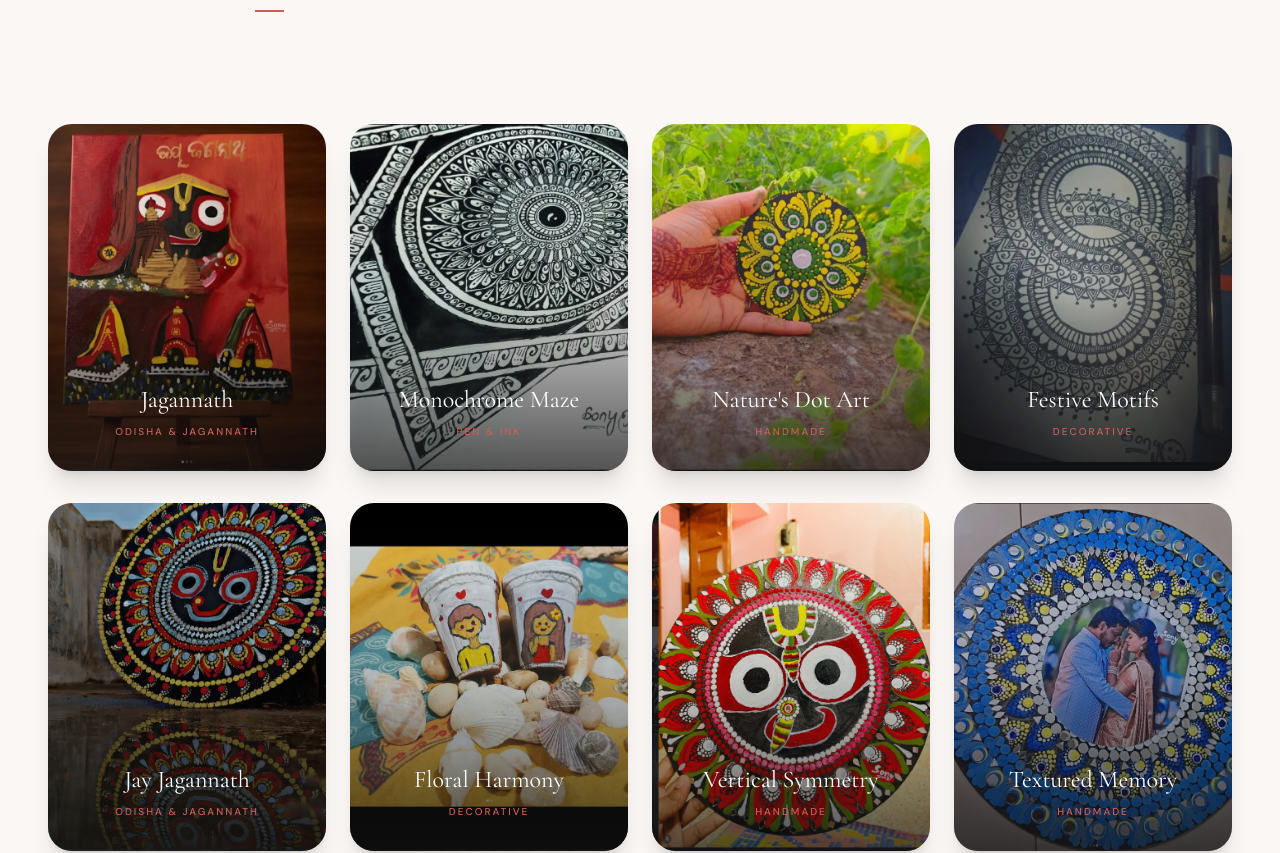
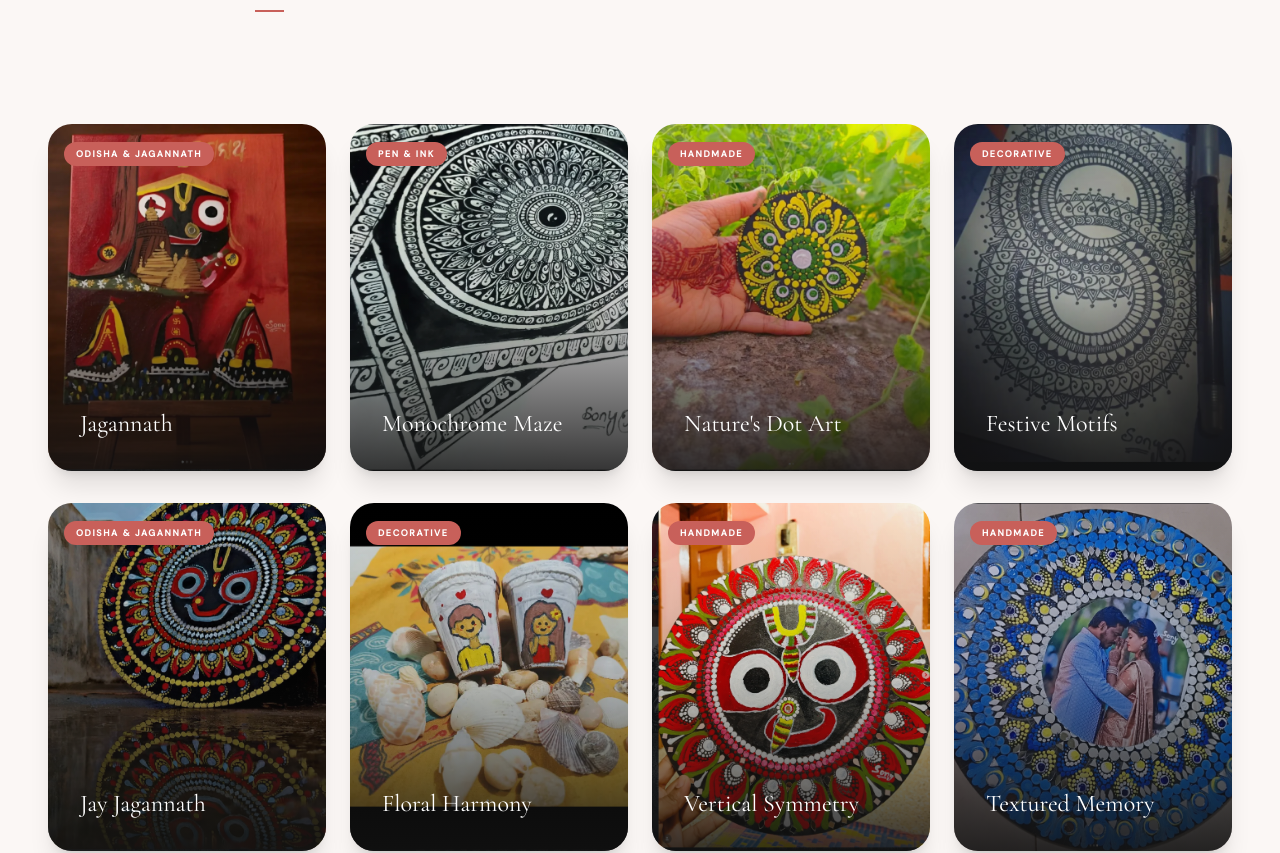
Before and after one commit to subhasreebuilds/artDairies, a Next.js app: page /gallery in a window 1280 px wide. Shown: the part 585-1438 px from the top of the page. Built offline with nearby package versions, Linux system fonts and the light colour scheme.

Commit message:
changed the gallery ui

```diff
--- a/src/app/gallery/page.tsx
+++ b/src/app/gallery/page.tsx
@@ -97,7 +97,7 @@ function GalleryContent() {
                 transition={{ duration: 0.5 }}
                 className="break-inside-avoid mb-8 relative group"
               >
-                <Link href={`/gallery/${artwork.id}`} className="relative block group w-full aspect-[4/5] shadow-xl rounded-3xl overflow-hidden hover:-translate-y-2 hover:shadow-[0_25px_50px_-12px_rgba(86,65,107,0.3)] transition-all duration-500">
+                <Link href={`/gallery/${artwork.id}`} className="relative block group w-full aspect-[4/5] shadow-xl rounded-3xl overflow-hidden hover:-translate-y-2 hover:shadow-[0_25px_50px_-12px_rgba(200,96,90,0.35)] hover:ring-2 hover:ring-accent-gold/60 transition-all duration-500">
                   <Image
                     src={artwork.image}
                     alt={artwork.title}
@@ -105,11 +105,17 @@ function GalleryContent() {
                     sizes="(max-width: 640px) 100vw, (max-width: 1024px) 50vw, 33vw"
                     className="object-cover transform group-hover:scale-105 transition-transform duration-[1.5s] ease-out"
                   />
-                  <div className="absolute inset-0 bg-gradient-to-t from-ink-900/80 via-ink-900/20 to-transparent opacity-90" />
+                  <div className="absolute inset-0 bg-gradient-to-t from-ink-900/85 via-ink-900/20 to-transparent" />
 
-                  <div className="absolute bottom-0 left-0 right-0 p-6 md:p-8 flex flex-col items-center text-center z-20">
-                    <h3 className="font-serif text-xl md:text-2xl text-white mb-2">{artwork.title}</h3>
-                    <p className="tracking-[0.2em] uppercase text-[10px] text-accent-gold font-medium">{artwork.category}</p>
+                  {/* Pink pill badge — always visible over the image */}
+                  <div className="absolute top-4 left-4 z-20">
+                    <span className="bg-accent-gold text-white text-[9px] tracking-[0.18em] uppercase font-semibold px-3 py-1.5 rounded-full">
+                      {artwork.category}
+                    </span>
+                  </div>
+
+                  <div className="absolute bottom-0 left-0 right-0 p-6 md:p-8 flex flex-col items-start z-20">
+                    <h3 className="font-serif text-xl md:text-2xl text-white leading-tight">{artwork.title}</h3>
                   </div>
                 </Link>
               </motion.div>
```
